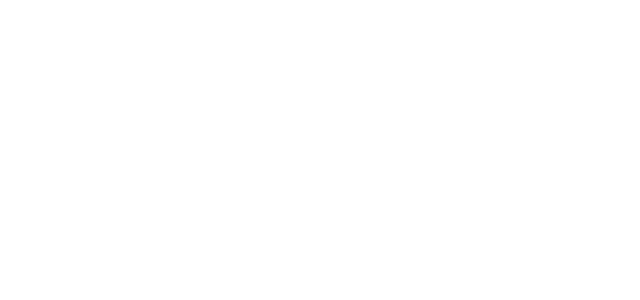
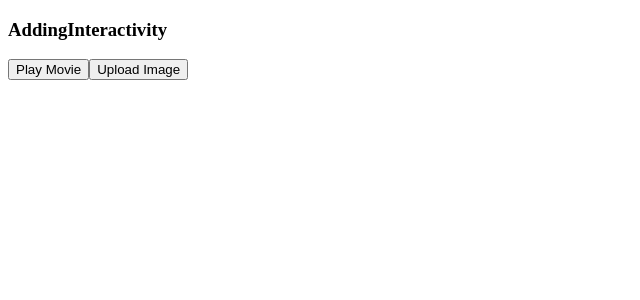
Before and after one commit to autsav/react_project, a React (Create React App) app in the folder my-app/: page /addingInteractivity in a window 1280 px wide. Before the commit this address had no page. Shown: the top 300 px of the page, without its empty margins (0-640 px from the left). Built offline with nearby package versions, Linux system fonts and the light colour scheme.

Commit message:
Adding Interactivity

```diff
--- a/my-app/src/App.js
+++ b/my-app/src/App.js
@@ -8,6 +8,7 @@ import PackingList from "./components/PackingList";
 import DrinkList from "./components/DrinkList";
 import RenderingList from "./components/RenderingList";
 import KeepingComponentPure from "./components/KeepingComponentPure";
+import AddingInteractivity from "./components/AddingInteractivity";
 
 export default function App(){
   return(
@@ -22,6 +23,8 @@ export default function App(){
           <Route path='/drinkList' element={<DrinkList />}  />
           <Route path='/renderingList' element={<RenderingList />}  />
           <Route path='/keepingComponentPure' element={<KeepingComponentPure />}  />
+          <Route path='/addingInteractivity' element={<AddingInteractivity />}  />
+
 
           </Routes>
     </Router>
--- /dev/null
+++ b/my-app/src/components/AddingInteractivity.js
@@ -0,0 +1,38 @@
+import React from 'react'
+
+  function Toolbar({ onPlayMovie, onUploadImage }) {
+    return (
+      <div >
+        <Button onClick={onPlayMovie}>
+          Play Movie
+        </Button>
+        <Button onClick={onUploadImage}>
+          Upload Image
+        </Button>
+      </div>
+    );
+  }
+
+  function Button({ onClick, children }) {
+    return (
+      <button onClick={onClick}>
+        {children}
+      </button>
+    );
+  }
+
+
+function AddingInteractivity() {
+  return (
+    <div><h3>AddingInteractivity</h3>
+
+    <Toolbar
+        onPlayMovie={() => alert('Playing!')}
+        onUploadImage={() => alert('Uploading!')}
+      />
+      </div>
+
+  )
+}
+
+export default AddingInteractivity
--- a/my-app/src/components/Home.js
+++ b/my-app/src/components/Home.js
@@ -22,7 +22,8 @@ function Home() {
     <Link to="/renderingList">Rendering List</Link>
     <br></br>
     <Link to="/keepingComponentClear">Keeping Component Pure </Link>
-
+    <br></br>
+    <Link to="/addingInteractivity">Adding Interactivity </Link>
   </div>
   )
 }
--- a/my-app/src/styles/clock.css
+++ b/my-app/src/styles/clock.css
@@ -6,3 +6,14 @@
     background: #222;
     color: #fff;
   }
+
+li {
+    border: 1px solid #aaa;
+    border-radius: 6px;
+    float: left;
+    margin: 5px;
+    margin-bottom: 20px;
+    padding: 5px;
+    width: 70px;
+    height: 100px;
+  }
```
